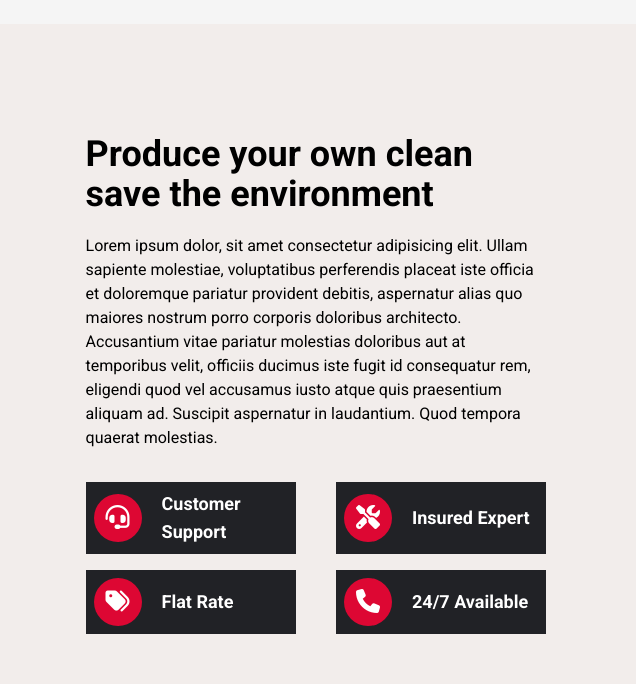
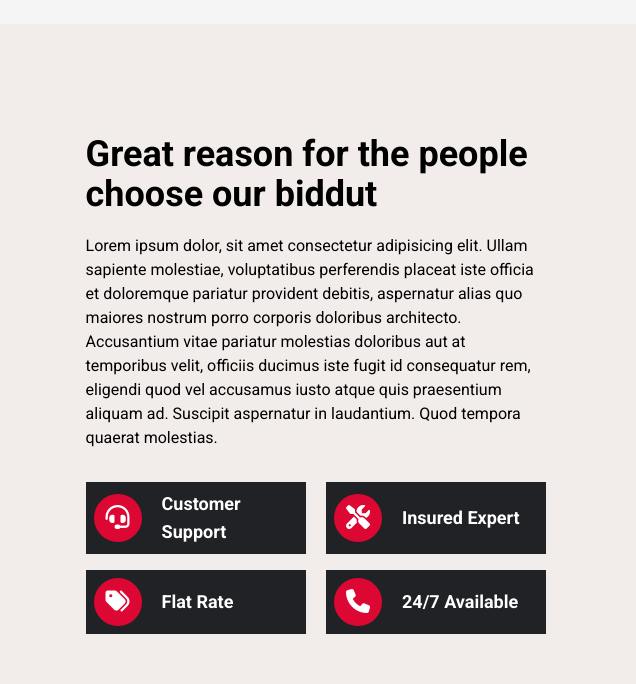
Before and after one commit to aayush1303/Project2, a plain HTML site: page pages/about.html in a window 1280 px wide. Shown: the part 2120-2804 px from the top of the page, 644-1280 px from the left. Drawn offline with nearby package versions, Linux system fonts and the light colour scheme.

Commit message:
layout changes

```diff
--- a/pages/about.html
+++ b/pages/about.html
@@ -560,7 +560,7 @@
                 <img src="https://wp.hixstudio.net/biddut/wp-content/uploads/2024/05/bg-3-1.jpg" alt="" class="h-full w-full object-cover">
             </div>
             <div class="relative w-full lg:w-1/2 flex flex-col justify-center py-10 lg:py-0 lg:mt-0 bg-[#F2EDEB] px-[7%]">
-                <h2 class="text-4xl font-semibold text-black text-left">Produce your own clean save the environment</h2>
+                <h2 class="text-4xl font-semibold text-black text-left">Great reason for the people choose our biddut</h2>
                 <p class="mt-5 text-black">Lorem ipsum dolor, sit amet consectetur adipisicing elit. Ullam sapiente molestiae,
                     voluptatibus perferendis placeat iste officia et doloremque pariatur provident debitis, aspernatur
                     alias quo maiores nostrum porro corporis doloribus architecto.
@@ -570,7 +570,7 @@
                     Quod tempora quaerat molestias.</p>
                 <div class="w-full flex flex-col flex-wrap-nowrap gap-4">
                     <!-- Row 1 -->
-                    <div class="flex w-full mt-8 justify-between gap-10 flex-wrap sm:flex-wrap-nowrap">
+                    <div class="flex w-full mt-8 justify-between gap-5 flex-wrap sm:flex-wrap-nowrap">
                         <div class="flex items-center gap-5 group flex-1 bg-[#212226] hover:bg-[#fff] p-2">
                             <div
                             class="min-w-12 min-h-12 bg-[var(--color-secondary)] group-hover:bg-black rounded-full flex items-center justify-center group-hover:bg-[var(--color-secondary)] transition-colors duration-300 ease-in-out">
@@ -590,7 +590,7 @@
                     </div>
 
                     <!-- Row 2 -->
-                    <div class="flex w-full justify-between gap-10 flex-wrap sm:flex-wrap-nowrap">
+                    <div class="flex w-full justify-between gap-5 flex-wrap sm:flex-wrap-nowrap">
                         <div class="flex items-center gap-5 group flex-1 bg-[#212226] hover:bg-[#fff] p-2">
                             <div
                                 class="min-w-12 min-h-12 bg-[var(--color-secondary)] group-hover:bg-black rounded-full flex items-center justify-center group-hover:bg-[var(--color-secondary)] transition-colors duration-300 ease-in-out">
```
